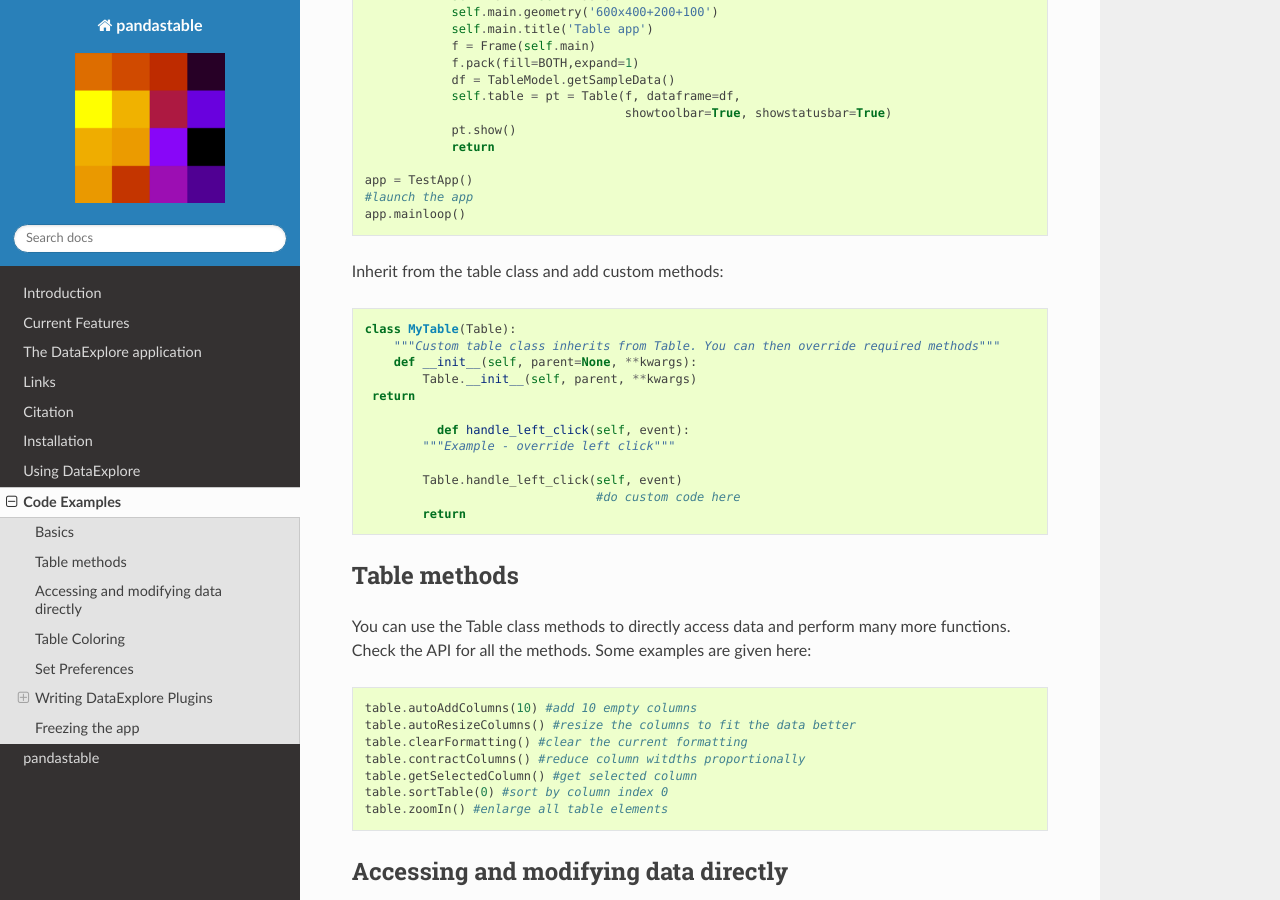
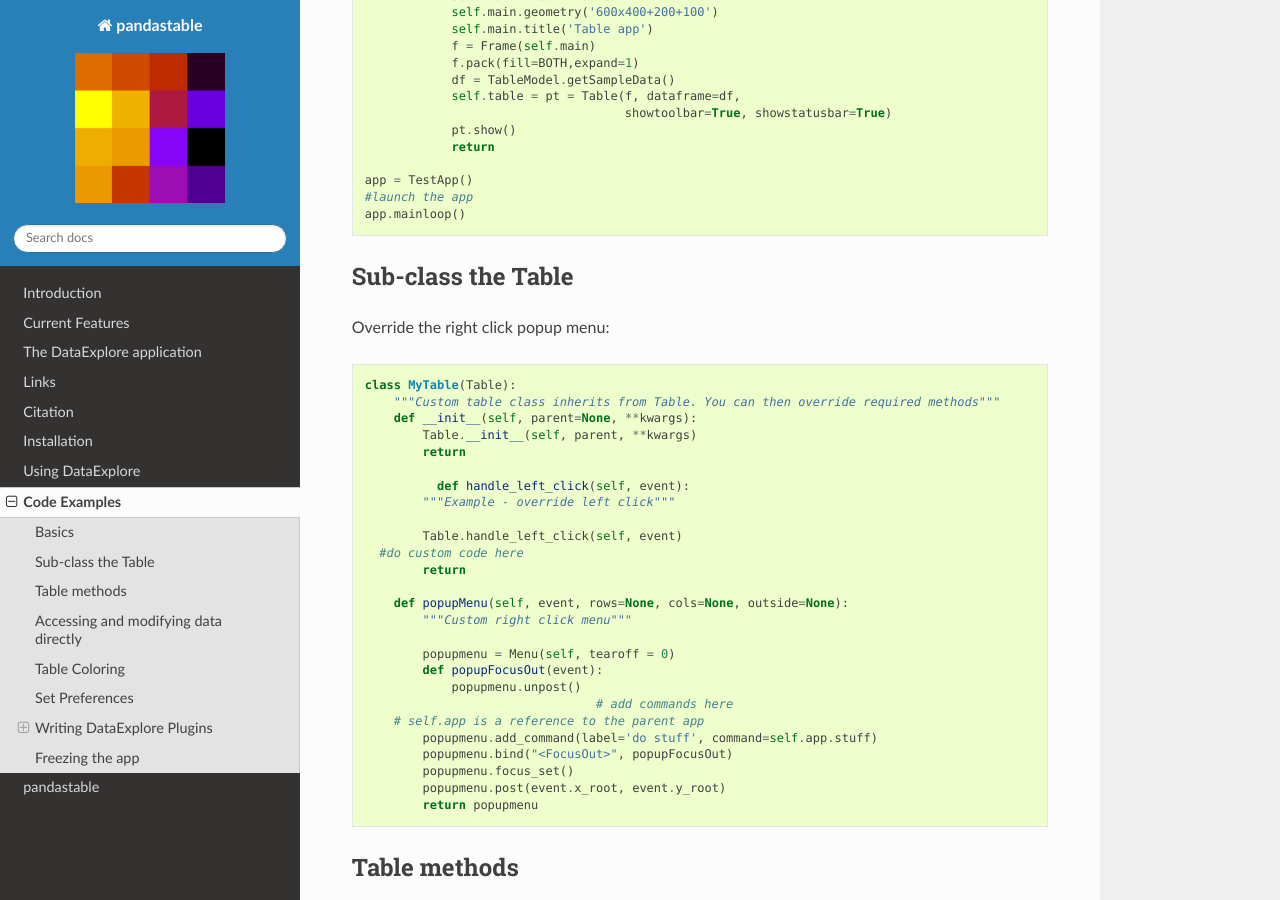
Before and after one commit to dmnfarrell/pandastable, a Sphinx documentation site: the page built from doc/source/examples.rst, in a window 1280 px wide and 900 px high, scrolled down 900 px. Built offline with Sphinx 7.4.7 and the Read the Docs theme 2.0.0, drawn with Linux system fonts in a browser that asks for light colours.

```diff
--- a/doc/source/examples.rst
+++ b/doc/source/examples.rst
@@ -48,20 +48,37 @@ A class for launching a basic table in a frame::
 	#launch the app
 	app.mainloop()
 
-Inherit from the table class and add custom methods::
+Sub-class the Table
+-------------------
+
+Override the right click popup menu::
 
 	class MyTable(Table):
 	    """Custom table class inherits from Table. You can then override required methods"""
 	    def __init__(self, parent=None, **kwargs):
 	        Table.__init__(self, parent, **kwargs)
-         return
+        	return
 
 		  def handle_left_click(self, event):
 	        """Example - override left click"""
 
 	        Table.handle_left_click(self, event)
-					#do custom code here
+          #do custom code here
 	        return
+
+	    def popupMenu(self, event, rows=None, cols=None, outside=None):
+	        """Custom right click menu"""
+
+	        popupmenu = Menu(self, tearoff = 0)
+	        def popupFocusOut(event):
+	            popupmenu.unpost()
+					# add commands here
+            # self.app is a reference to the parent app
+	        popupmenu.add_command(label='do stuff', command=self.app.stuff)
+	        popupmenu.bind("<FocusOut>", popupFocusOut)
+	        popupmenu.focus_set()
+	        popupmenu.post(event.x_root, event.y_root)
+	        return popupmenu
 
 Table methods
 -------------
```
Also changed, not shown: 6 other files.
